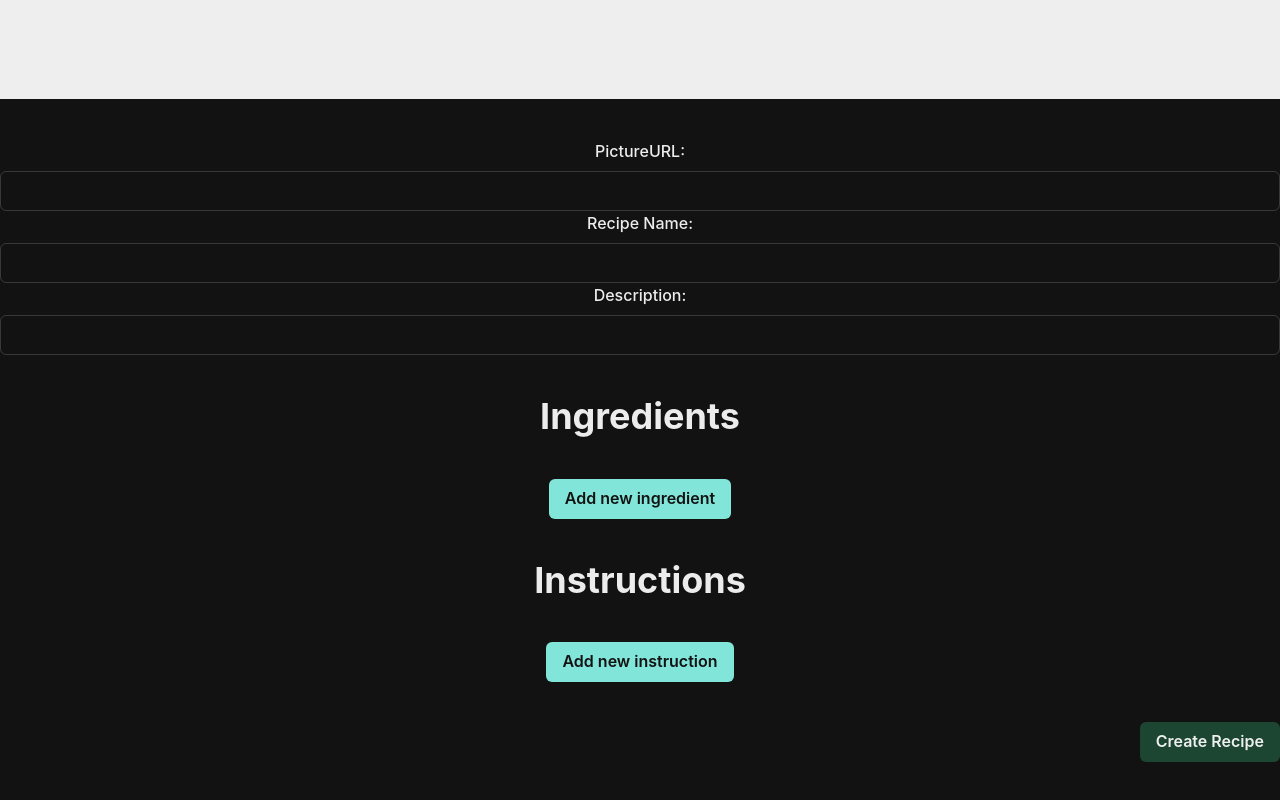
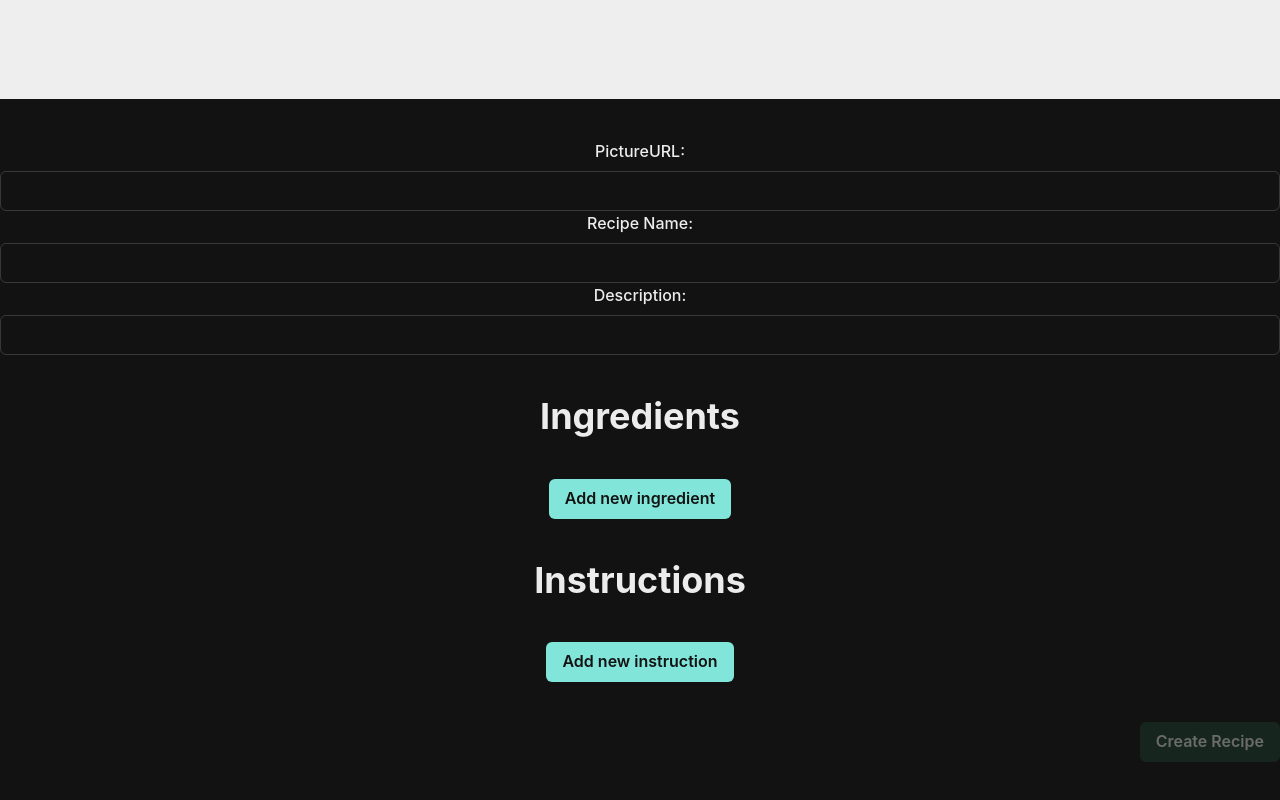
Before and after one commit to griminir/fullstack-project-1, a React (Vite) app in the folder frontend/: page /new-recipe in a window 1280 px wide. Shown: the part 756-1556 px from the top of the page. Built offline with nearby package versions, Linux system fonts and the light colour scheme.

Commit message:
added disabeling to create recipe button if it does not have atleast 1 ingredient and 1 instruction

```diff
--- a/frontend/src/pages/NewRecipePage.tsx
+++ b/frontend/src/pages/NewRecipePage.tsx
@@ -183,7 +183,7 @@ const NewRecipePage = () => {
 
           <HStack width={'100%'} justify={'flex-end'}>
             <Button
-              disabled={instructions.length < 1 || ingredients.length < 1}
+              isDisabled={ingredients.length === 0 || instructions.length === 0}
               bg={'green.900'}
               onClick={async () => {
                 try {
```
